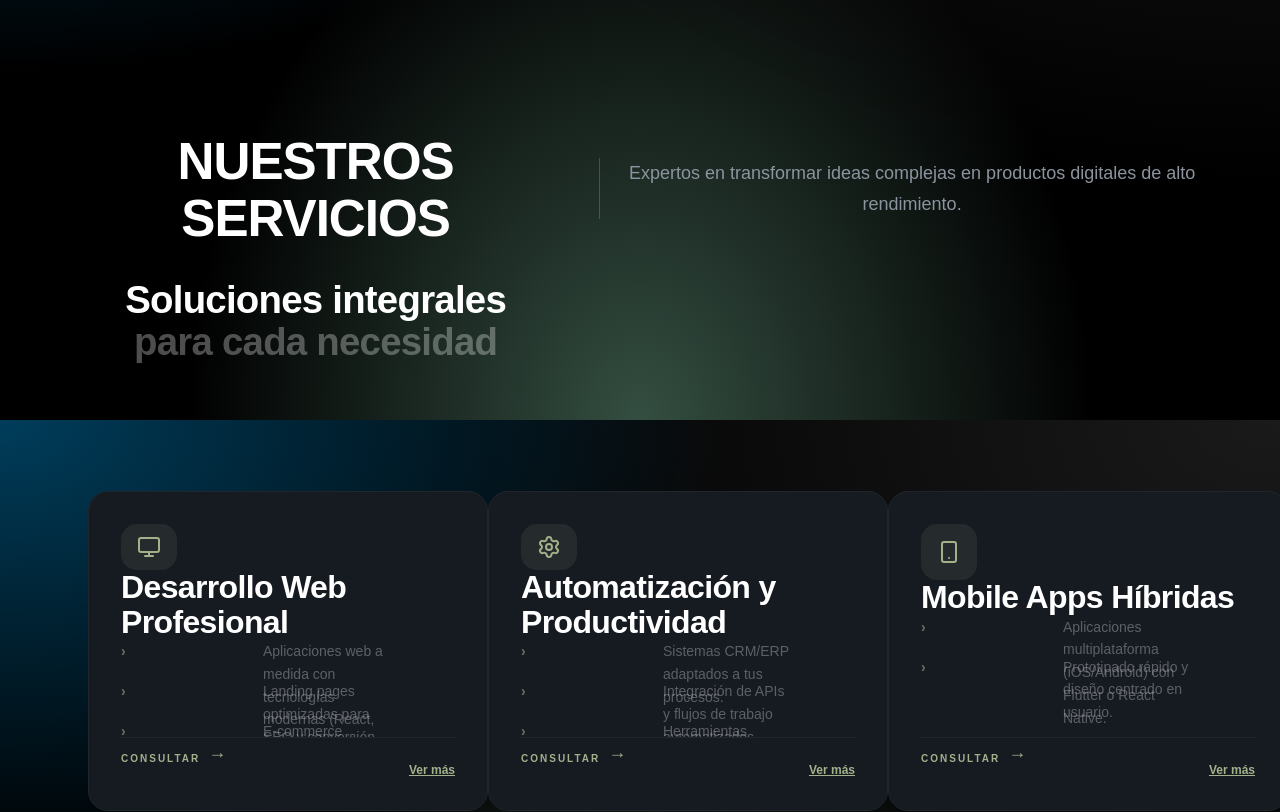
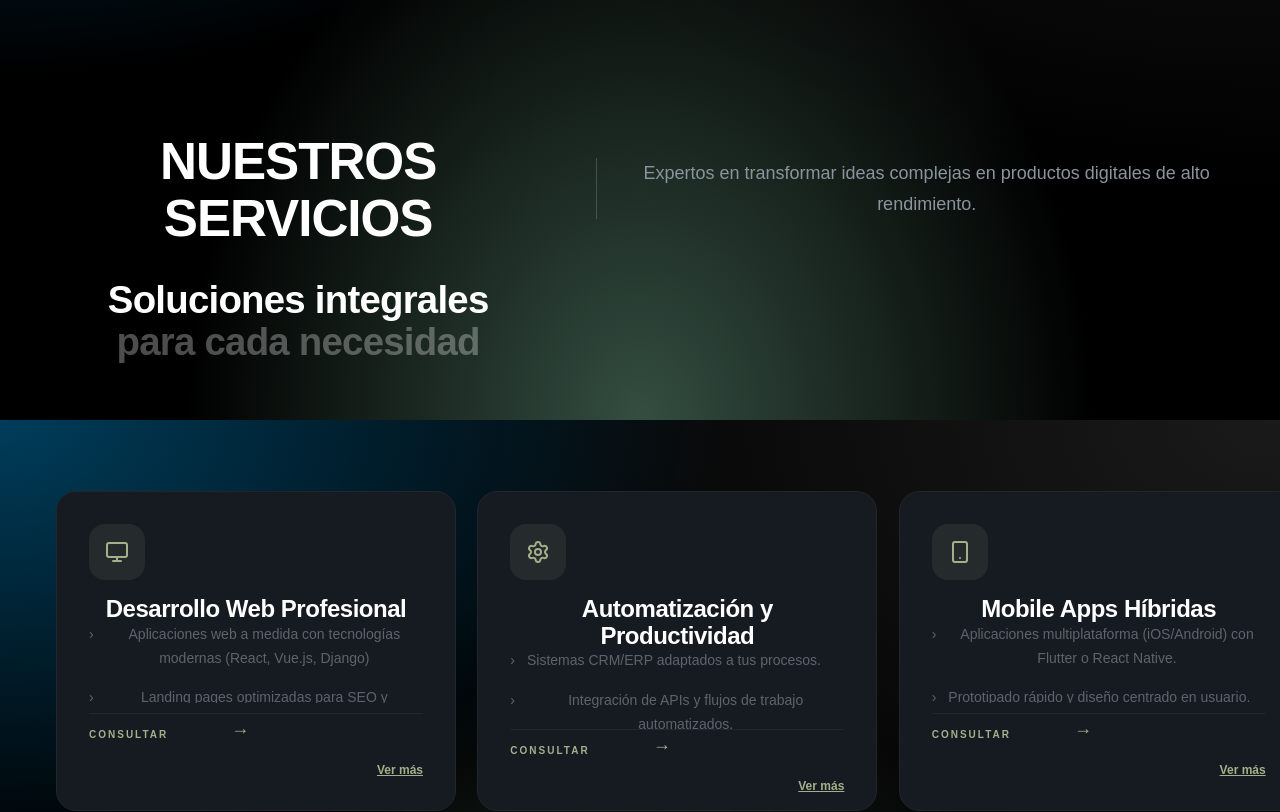
Before and after one commit to dgimenezdeveloper/folkode-webapp, a Next.js app: page / in a window 1280 px wide. Shown: the part 1180-1992 px from the top of the page. Built offline with nearby package versions, Linux system fonts and the light colour scheme.

Commit message:
Agrega animación de fade-in suave con motion.div al Hero. Aplica fade-in suave con motion.div a la sección de Servicios. Corrige error de anidación de etiquetas <p> en el Footer usando <span> para evitar errores de hidratación.

```diff
--- a/src/components/layout/Footer.tsx
+++ b/src/components/layout/Footer.tsx
@@ -133,7 +133,7 @@ export default function Footer() {
                     onClick={(e) => handleNavClick(e, link.href)}
                     className="text-[var(--color-text-secondary)] hover:text-[var(--color-primary)] transition-colors flex items-center gap-3 group text-base"
                   >
-                    <span className="w-2 h-2 rounded-full bg-[var(--color-primary)] group-hover:scale-150 transition-transform" />
+                    <p className="w-2 h-2 rounded-full bg-[var(--color-primary)] group-hover:scale-150 transition-transform" />
                     {link.label}
                   </a>
                 </li>
@@ -155,7 +155,7 @@ export default function Footer() {
               {services.map((service) => (
                 <li key={service}>
                   <span className="text-[var(--color-text-secondary)] flex items-center gap-3 text-base">
-                    <span className="w-2 h-2 rounded-full bg-[var(--color-accent)]" />
+                    <p className="w-2 h-2 rounded-full bg-[var(--color-accent)]" />
                     {service}
                   </span>
                 </li>
@@ -236,7 +236,7 @@ export default function Footer() {
           <p className="text-[var(--color-text-secondary)] text-sm">
             © {currentYear} Folkode. Todos los derechos reservados.
           </p>
-          <div className="flex gap-6 text-sm">
+          <div className="flex gap-6 text-sm spacing">
             <Link href="#" className="text-[var(--color-text-secondary)] hover:text-[var(--color-primary)] transition-colors">
               Políticas de privacidad
             </Link>
@@ -245,7 +245,7 @@ export default function Footer() {
             </Link>
           </div>
           <p className="text-[var(--color-text-secondary)] text-sm flex items-center gap-2">
-            Diseñado con <span className="text-red-500">❤️</span> por <span className="text-[var(--color-primary)] font-bold">Folkode</span>
+             <span className="text-red-500">Diseñado con ❤️ por Folkode</span>
           </p>
         </motion.div>
       </div>
--- a/src/components/sections/AboutUs.tsx
+++ b/src/components/sections/AboutUs.tsx
@@ -216,7 +216,7 @@ export default function AboutUs() {
 								whileInView={{ opacity: 1, scale: 1 }}
 								viewport={{ once: true }}
 								transition={{ duration: 0.4, delay: 0.2 + index * 0.1 }}
-								className="flex flex-col items-center text-center gap-4 p-6 rounded-2xl bg-[var(--color-primary)] border-2 border-[var(--color-border)] shadow-md hover:border-[var(--color-primary)]/50 hover:shadow-xl transition-all duration-300 group"
+								className="flex flex-col items-center text-center gap-4 p-6 rounded-2xl bg-[var(--color-surface)] border-2 border-[var(--color-border)] shadow-md hover:border-[var(--color-primary)]/50 hover:shadow-xl transition-all duration-300 group"
 							>
 								<div className="flex-shrink-0 w-16 h-16 rounded-2xl bg-[var(--color-primary)]/15 flex items-center justify-center group-hover:scale-110 transition-transform">
 									<feature.icon className="w-8 h-8 text-[var(--color-primary-hover)]" />
--- a/src/components/sections/Hero.tsx
+++ b/src/components/sections/Hero.tsx
@@ -1,5 +1,7 @@
 'use client'
 
+
+import { motion } from "motion/react"
 import { ChevronRight, Sparkles, User, Building2, Factory } from 'lucide-react'
 
 export default function Hero() {
@@ -10,7 +12,12 @@ export default function Hero() {
       <div className="absolute bottom-[20%] right-[-5%] w-[500px] h-[500px] bg-[#003d5b]/20 rounded-full blur-[150px] -z-10" />
 
       <div className="max-w-7xl mx-auto px-6 relative w-full">
-        <div className="flex flex-col items-center text-center">
+        <motion.div
+          initial={{ opacity: 0, y: 40 }}
+          animate={{ opacity: 1, y: 0 }}
+          transition={{ duration: 1.2, ease: [0.4, 0, 0.2, 1] }}
+          className="flex flex-col items-center text-center"
+        >
           <div className="spacing inline-flex items-center gap-2 px-4 py-1.5 rounded-full glass border-[#a3b18a]/20 text-[10px] font-extrabold tracking-[0.3em] text-[#a3b18a] mb-8 uppercase">
             <Sparkles className="w-3 h-3" />
             Software Factory • Hecho en Argentina
@@ -84,7 +91,7 @@ export default function Hero() {
               </div>
             </div>
           </div>
-        </div>
+        </motion.div>
       </div>
     </section>
   )
--- a/src/components/sections/Services.tsx
+++ b/src/components/sections/Services.tsx
@@ -74,7 +74,12 @@ export default function Services() {
 
   return (
     <section id="servicios" className="section py-40 relative overflow-hidden">
-      <div className="container mx-auto px-6 relative z-10">
+      <motion.div
+        initial={{ opacity: 0, y: 40 }}
+          animate={{ opacity: 1, y: 0 }}
+          transition={{ duration: 1.2, ease: [0.4, 0, 0.2, 1] }}
+          className="flex flex-col items-center text-center"
+      >
         {/* Section header */}
         <div className="section-title mb-24 flex flex-col md:flex-row items-baseline justify-between gap-6">
           <div className="max-w-2xl">
@@ -99,7 +104,7 @@ export default function Services() {
             return (
               <motion.div
                 key={service.id}
-                className={`card group relative w-[400px] p-10 glass rounded-[3rem] transition-all duration-700 flex flex-col mx-auto cursor-pointer ${isExpanded ? 'shadow-2xl z-10' : 'hover:-translate-y-4 hover:shadow-[0_40px_80px_-20px_rgba(0,0,0,0.8)]'} `}
+                className={`card group relative w-[400px] p-10 glass rounded-[3rem] transition-all duration-700 flex flex-col justify-between mx-auto cursor-pointer ${isExpanded ? 'shadow-2xl z-10' : 'hover:-translate-y-4 hover:shadow-[0_40px_80px_-20px_rgba(0,0,0,0.8)]'} `}
                 style={{ minHeight: isExpanded ? 420 : 320, maxHeight: isExpanded ? 600 : 320 }}
                 onMouseEnter={() => setExpanded(service.id)}
                 onMouseLeave={() => setExpanded(null)}
@@ -111,24 +116,33 @@ export default function Services() {
                 }}
                 transition={{ duration: 0.5, type: 'spring' }}
               >
+                <div>
                   <div className="w-14 h-14 rounded-2xl bg-[#a3b18a]/10 flex items-center justify-center mb-8 group-hover:bg-[#a3b18a] transition-all duration-500">
                     <Icon className="w-6 h-6 text-[#a3b18a] group-hover:text-black transition-colors" />
                   </div>
-                <h4 className="text-2xl font-black mb-6 text-white tracking-tight">{service.title}</h4>
-                <ul className={`space-y-4 flex-grow transition-all duration-500 ${isExpanded ? 'opacity-100' : 'opacity-60 line-clamp-2'}`}>
+                  <h5 className="text-2xl font-black mb-6 text-white tracking-tight testimonial-nav-spacing">{service.title}</h5>
+                  <ul
+                    className={`space-y-4 flex-grow transition-all duration-500 ${
+                      isExpanded
+                        ? 'opacity-100 max-h-none overflow-visible'
+                        : 'opacity-60 line-clamp-2 max-h-[80px] overflow-hidden'
+                    }`}
+                  >
                     {service.features.map((feature, idx) => (
                       <li key={idx} className="flex gap-3 text-white/50 text-sm leading-relaxed font-medium group/item">
-                      <span className="text-[#a3b18a] font-bold">›</span>
-                      <span className="group-hover/item:text-white/80 transition-colors">{feature}</span>
+                        <p className="text-[#a3b18a] font-bold">›</p>
+                        <p className="group-hover/item:text-white/80 transition-colors">{feature}</p>
                       </li>
                     ))}
                   </ul>
-                <div className="mt-10 pt-6 border-t border-white/5 flex items-center gap-2 text-[#a3b18a] font-black text-[10px] tracking-[0.2em] uppercase group-hover:translate-x-2 transition-transform cursor-pointer">
+                </div>
+                <div className="flex flex-col gap-2 mt-8">
+                  <div className="pt-6 border-t border-white/5 flex items-center gap-2 text-[#a3b18a] font-black text-[10px] tracking-[0.2em] uppercase group-hover:translate-x-2 transition-transform cursor-pointer">
                     Consultar <span className="text-lg">→</span>
                   </div>
                   {/* Ver más/menos */}
                   <button
-                  className="absolute bottom-8 right-8 text-xs text-[#a3b18a] font-bold underline focus:outline-none"
+                    className="self-end text-xs text-[#a3b18a] font-bold underline focus:outline-none mt-2"
                     onClick={e => {
                       e.stopPropagation();
                       setExpanded(isExpanded ? null : service.id)
@@ -137,11 +151,12 @@ export default function Services() {
                   >
                     {isExpanded ? 'Ver menos' : 'Ver más'}
                   </button>
+                </div>
               </motion.div>
             )
           })}
         </div>
-      </div>
+      </motion.div>
     </section>
   )
 }
```
Lines whose indentation alone changed are shown as unchanged.
